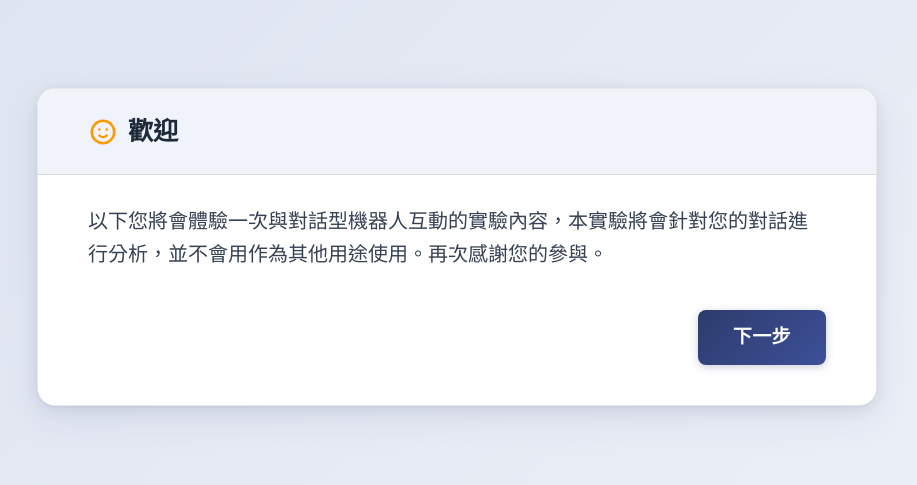
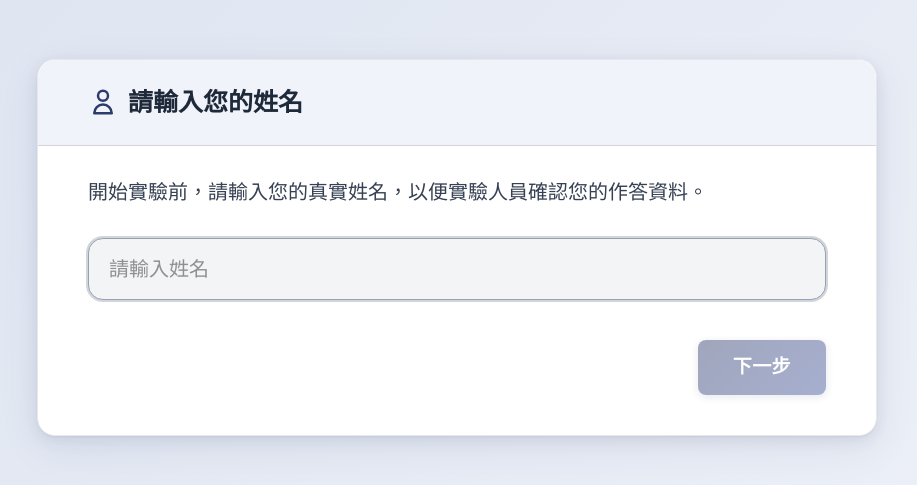
Before and after one commit to mlin0310/hr-experiment, a React (Vite) app: page / in a window 1280 px wide. Shown: the part 153-638 px from the top of the page, without its empty margins (183-1100 px from the left). Built offline with nearby package versions, Linux system fonts and the light colour scheme.

Commit message:
modify app

```diff
--- a/server.js
+++ b/server.js
@@ -276,6 +276,26 @@ async function firestoreArrayUnion(docPath, field, item) {
 }
 
 // ============================================================
+// API: /api/init_session
+// ============================================================
+app.post('/api/init_session', async (req, res) => {
+  const { sessionId, participantName, branch } = req.body;
+
+  if (!sessionId || !participantName || !branch) {
+    return res.status(400).json({ error: 'Missing required parameters' });
+  }
+
+  await firestoreSet(`sessions/${sessionId}`, {
+    participantName,
+    branch,
+    startedAt: new Date().toISOString(),
+  });
+
+  console.log(`[Session] sessionId=${sessionId} participantName=${participantName} branch=${branch}`);
+  return res.json({ success: true });
+});
+
+// ============================================================
 // API: /api/start_candidate
 // ============================================================
 app.post('/api/start_candidate', async (req, res) => {
--- a/src/App.jsx
+++ b/src/App.jsx
@@ -128,9 +128,10 @@ function getGroupFromURL() {
 // 主 App 元件
 // ============================================================
 export default function App() {
-  const [currentScreen, setCurrentScreen] = useState('1-1-1');
+  const [currentScreen, setCurrentScreen] = useState('0-name');
   const [group] = useState(getGroupFromURL);
   const [sessionId] = useState(generateSessionId);
+  const [participantName, setParticipantName] = useState('');
   const [chatHistory, setChatHistory] = useState({});
   const [ratings, setRatings] = useState([null, null, null, null]);
   const [currentRound, setCurrentRound] = useState(0); // 0-3
@@ -148,6 +149,17 @@ export default function App() {
   // Screen router
   const renderScreen = () => {
     switch (currentScreen) {
+      case '0-name':
+        return (
+          <Screen_0_name
+            sessionId={sessionId}
+            group={group}
+            onNext={(name) => {
+              setParticipantName(name);
+              navigateTo('1-1-1');
+            }}
+          />
+        );
       case '1-1-1': return <Screen_1_1_1 onNext={() => navigateTo('1-1-2')} />;
       case '1-1-2': return <Screen_1_1_2 onNext={() => { setShowModal(true); navigateTo('1-2-1'); }} />;
       case '1-2-1':
@@ -278,6 +290,68 @@ export default function App() {
           </div>
         </div>
       )}
+    </div>
+  );
+}
+
+// ============================================================
+// 畫面 0-name：姓名輸入頁
+// ============================================================
+function Screen_0_name({ sessionId, group, onNext }) {
+  const [name, setName] = useState('');
+  const [isSubmitting, setIsSubmitting] = useState(false);
+
+  const handleSubmit = async () => {
+    const trimmed = name.trim();
+    if (!trimmed || isSubmitting) return;
+    setIsSubmitting(true);
+    try {
+      await fetch('/api/init_session', {
+        method: 'POST',
+        headers: { 'Content-Type': 'application/json' },
+        body: JSON.stringify({ sessionId, participantName: trimmed, branch: group }),
+      });
+    } catch (e) {
+      console.error('Failed to save participant name:', e);
+    }
+    onNext(trimmed);
+  };
+
+  return (
+    <div className="flex items-center justify-center min-h-[80vh]">
+      <div className="card-screen">
+        <div className="card-header">
+          <h1 className="text-xl font-bold text-gray-800 flex items-center gap-2">
+            <svg xmlns="http://www.w3.org/2000/svg" className="h-6 w-6 text-[#2d3b6b]" fill="none" viewBox="0 0 24 24" stroke="currentColor" strokeWidth={2}>
+              <path strokeLinecap="round" strokeLinejoin="round" d="M16 7a4 4 0 11-8 0 4 4 0 018 0zM12 14a7 7 0 00-7 7h14a7 7 0 00-7-7z" />
+            </svg>
+            請輸入您的姓名
+          </h1>
+        </div>
+        <p className="text-gray-700 leading-relaxed text-base mb-6">
+          開始實驗前，請輸入您的真實姓名，以便實驗人員確認您的作答資料。
+        </p>
+        <div className="mb-8">
+          <input
+            type="text"
+            value={name}
+            onChange={e => setName(e.target.value)}
+            onKeyDown={e => { if (e.key === 'Enter') handleSubmit(); }}
+            placeholder="請輸入姓名"
+            className="w-full bg-gray-100 border border-gray-200 rounded-xl px-4 py-3 focus:outline-none focus:ring-2 focus:ring-gray-300 focus:border-gray-400 transition-all text-base"
+            autoFocus
+          />
+        </div>
+        <div className="flex justify-end">
+          <button
+            className="btn-primary"
+            disabled={!name.trim() || isSubmitting}
+            onClick={handleSubmit}
+          >
+            下一步
+          </button>
+        </div>
+      </div>
     </div>
   );
 }
@@ -1282,11 +1356,6 @@ function Screen_3_1_1({ ratings, sessionId, group }) {
       <div className="max-w-2xl w-full">
         {/* Header */}
         <div className="text-center mb-8">
-          <div className="w-20 h-20 rounded-full bg-amber-50 flex items-center justify-center mx-auto mb-5">
-            <svg xmlns="http://www.w3.org/2000/svg" className="h-11 w-11 text-amber-500" fill="none" viewBox="0 0 24 24" stroke="currentColor" strokeWidth={1.8}>
-              <path strokeLinecap="round" strokeLinejoin="round" d="M5 3v4M3 5h4M6 17v4m-2-2h4m5-16l2.286 6.857L21 12l-5.714 2.143L13 21l-2.286-6.857L5 12l5.714-2.143L13 3z" />
-            </svg>
-          </div>
           <h1 className="text-3xl font-bold text-gray-900">實驗已完成，謝謝您的參與！請直接關閉此視窗即可</h1>
           <p className="text-gray-500 mt-2">以下是您的評選結果摘要。</p>
         </div>
```
